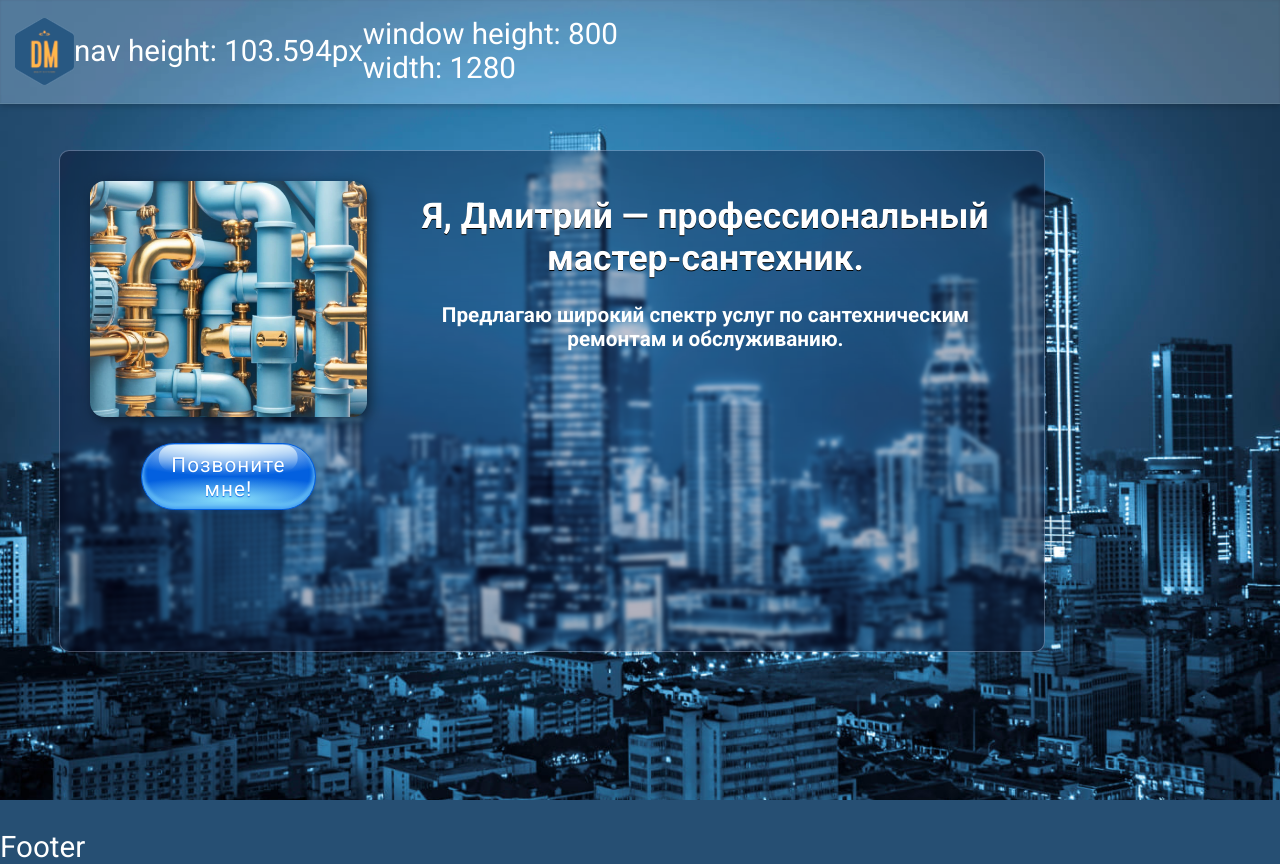
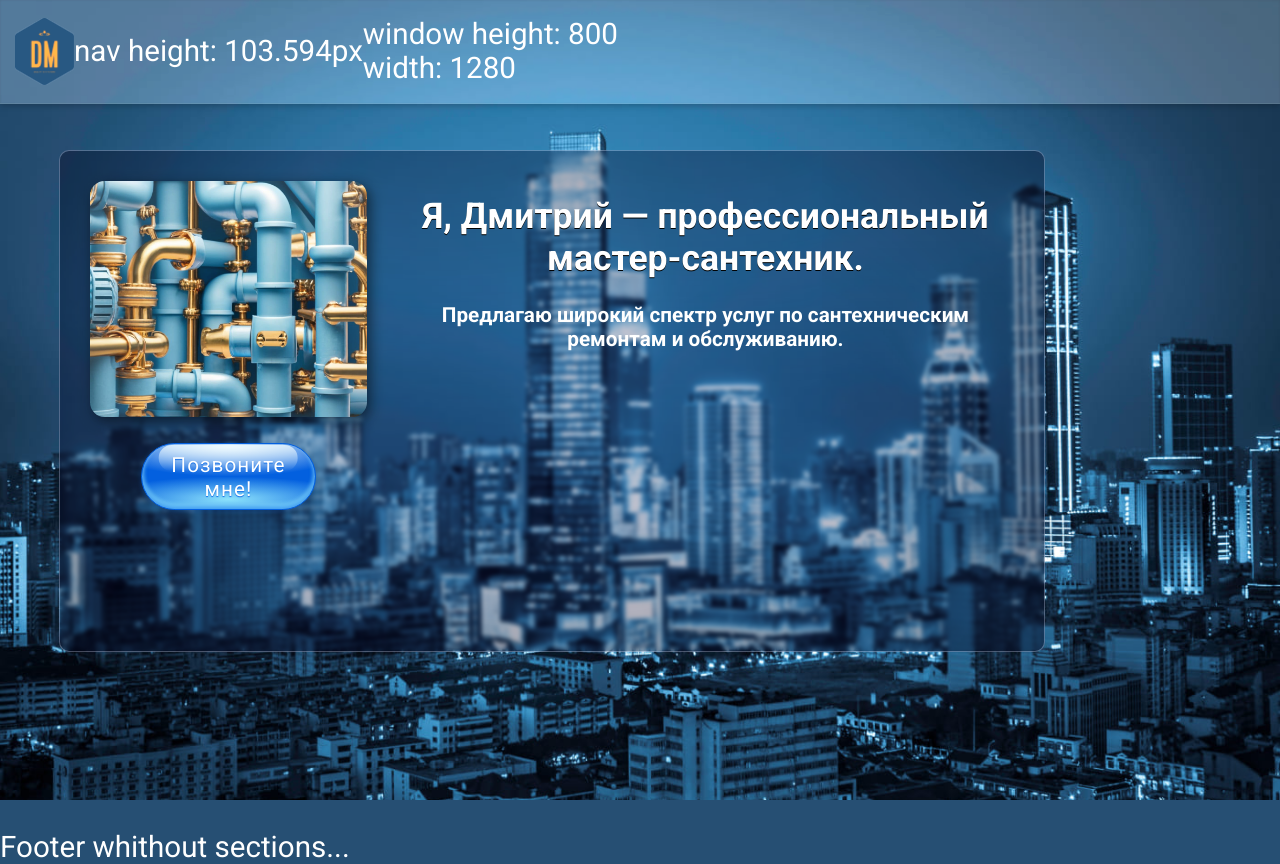
Before and after one commit to MaxPScript/plumber_v100, a website: page index.html in a window 1280 px wide. Drawn offline with Linux system fonts and the light colour scheme.

Commit message:
add changes to grid_version_1 for GitHub Pages

```diff
--- a/index.html
+++ b/index.html
@@ -152,7 +152,7 @@
 			<section class="section section2">Section2</section>
 			<section class="section section3">Section3</section>
 			<section class="section section4">Section4</section> -->
-			<footer class="footer">Footer</footer>
+			<footer class="footer">Footer whithout sections...</footer>
 		</main>
 	</body>
 	<!-- <script src="./js/script.js"></script> -->
```
